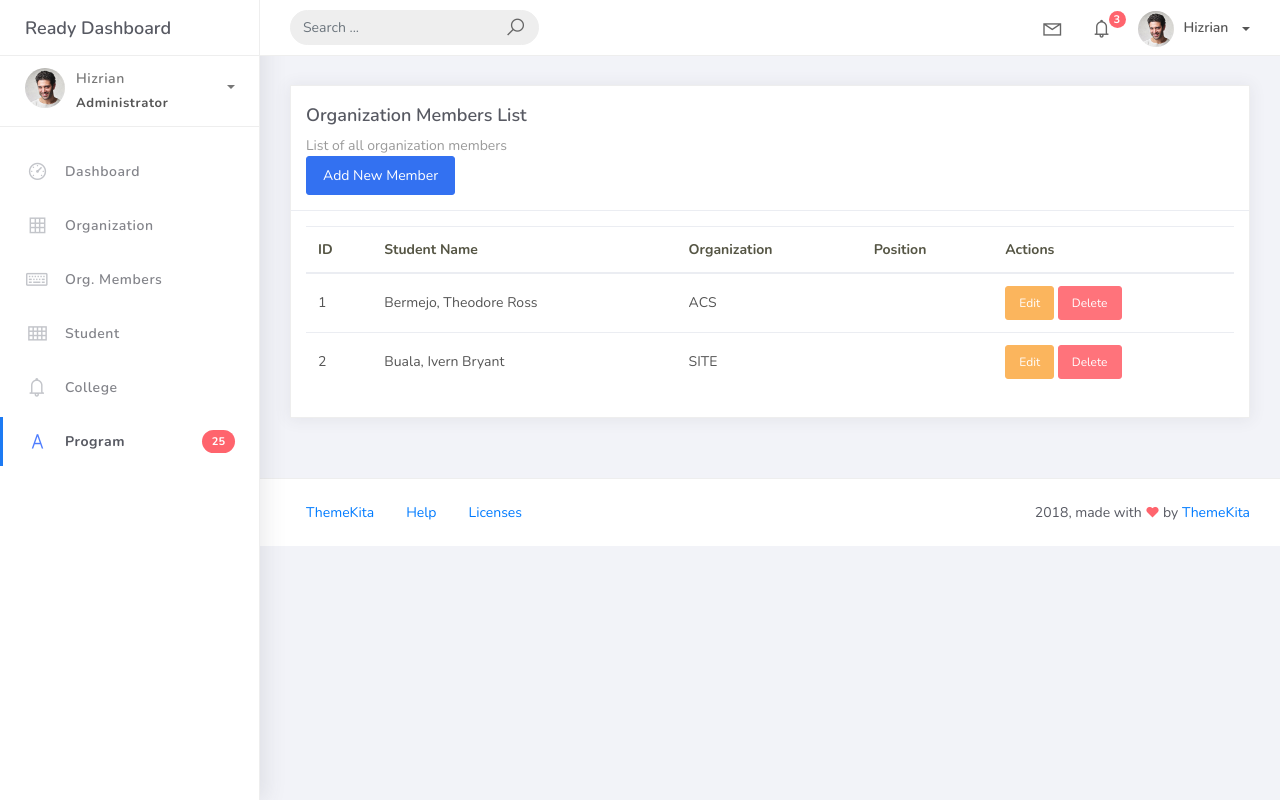
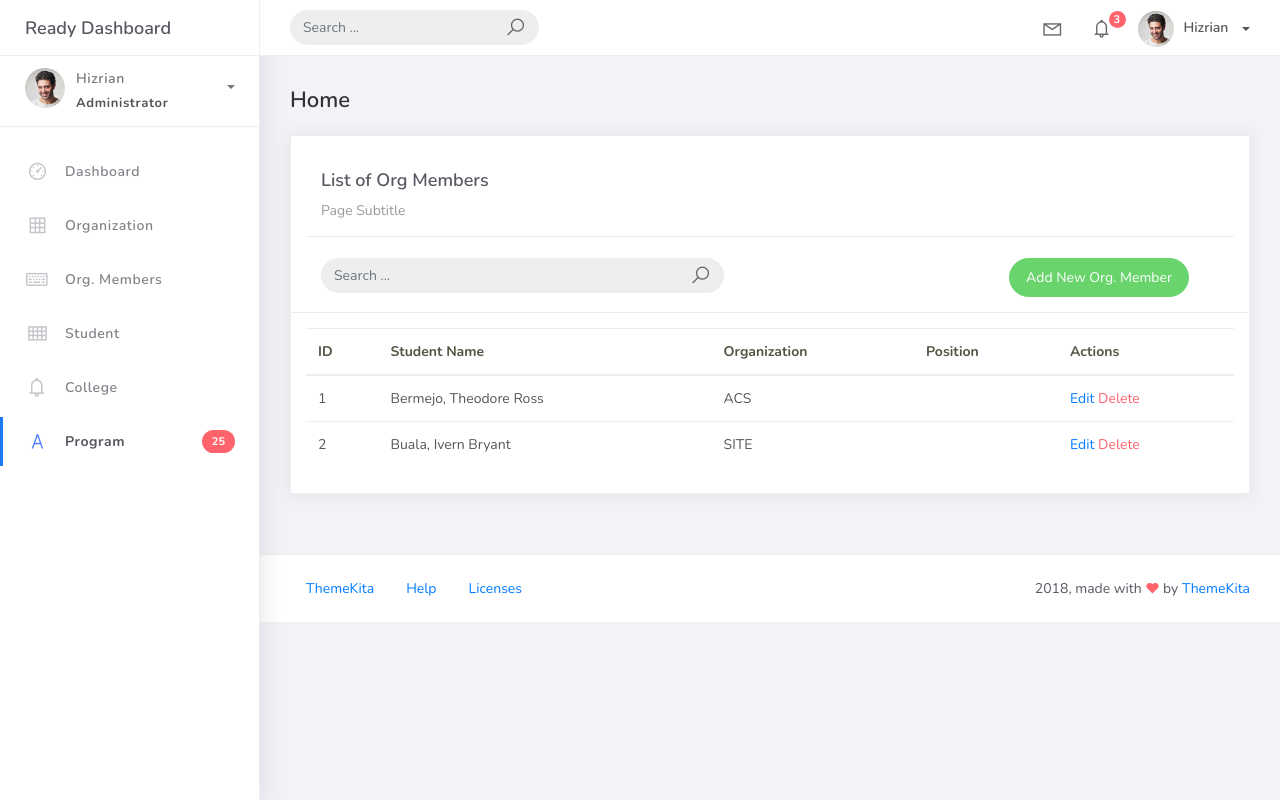
Before and after one commit to Theodore-Ross-18/psusphere, a Django app: page /orgmember/ in a window 1280 px wide. Run offline with Django 5.2, Linux system fonts and the light colour scheme; data comes from the database, SQL or seed files in the repository; both versions use the stored data as it was before the commit; some libraries are stand-ins or nearby versions.

Commit message:
Fixed Org. Member

```diff
--- a/projectsite/studentorg/admin.py
+++ b/projectsite/studentorg/admin.py
@@ -19,7 +19,7 @@ class StudentAdmin(admin.ModelAdmin):
 # admin.site.register(OrgMember)
 @admin.register(OrgMember)
 class OrgMemberAdmin(admin.ModelAdmin):
-    list_display = ("student", "get_member_program", "organization", "date_joined",)
+    list_display = ("student", "get_member_program", "organization")
 
     search_fields = ("student_lastname", "student_firstname",)
 
--- a/projectsite/studentorg/forms.py
+++ b/projectsite/studentorg/forms.py
@@ -12,6 +12,10 @@ class OrganizationForm(ModelForm):
         model = Organization
         fields = "__all__"
 
+class OrgMemberForm(forms.ModelForm):
+    class Meta:
+        model = OrgMember
+        fields = ['student', 'organization']
 
 class StudentForm(forms.ModelForm):
     class Meta:
--- a/projectsite/studentorg/models.py
+++ b/projectsite/studentorg/models.py
@@ -44,4 +44,3 @@ class Student(BaseModel):
 class OrgMember(BaseModel):
     student = models.ForeignKey(Student, on_delete=models.CASCADE)
     organization = models.ForeignKey(Organization, on_delete=models.CASCADE)
-    date_joined = models.DateField()
--- a/projectsite/studentorg/views.py
+++ b/projectsite/studentorg/views.py
@@ -6,7 +6,7 @@ from django.db.models import Q
 from django.views.generic.list import ListView
 from django.views.generic.edit import CreateView, UpdateView, DeleteView
 from studentorg.models import Organization, Student, OrgMember, College, Program
-from studentorg.forms import OrganizationForm, StudentForm, CollegeForm, ProgramForm
+from studentorg.forms import OrganizationForm, OrgMemberForm, StudentForm, CollegeForm, ProgramForm
 
 from django.urls import reverse_lazy
 from django.utils.decorators import method_decorator
@@ -25,13 +25,14 @@ class OrganizationList(ListView):
     template_name = 'org_list.html'
     paginate_by = 5
 
-    def get_queryset(self, *args, **kwargs):
-        qs = super(OrganizationList, self).get_queryset(*args, **kwargs)
-        if self.request.GET.get("q") != None:
-            query = self.request.GET.get('q')
-            qs = qs.filter(Q(name__icontains=query) |
-                            Q(description__icontains=query))
-        return qs
+    def get_queryset(self):
+        queryset = super().get_queryset()
+        query = self.request.GET.get('q', '')  # Get the search query from the GET request
+        if query:
+            # Filter the organizations based on the query
+            queryset = queryset.filter(name__icontains=query)
+        return queryset
+
 
 class OrganizationCreateView(CreateView):
     model = Organization
@@ -57,21 +58,34 @@ class OrgMemberList(ListView):
     template_name = 'orgmember_list.html'
     paginate_by = 5
 
+    def get_queryset(self, *args, **kwargs):
+        qs = super(OrgMemberList, self).get_queryset(*args, **kwargs)
+        query = self.request.GET.get('q')  # Get the search query
+
+        if query:
+            qs = qs.filter(
+                Q(student__lastname__icontains=query) |  # Searching by student last name
+                Q(student__firstname__icontains=query) |  # Searching by student first name
+                Q(organization__name__icontains=query)    # Searching by organization name
+            )
+        return qs
+
+
 class OrgMemberCreateView(CreateView):
     model = OrgMember
-    form_class = OrganizationForm
-    template_name = 'org_add.html'
+    form_class = OrgMemberForm
+    template_name = 'orgmember_add.html'
     success_url = reverse_lazy('orgmember-list')
 
 class OrgMemberUpdateView(UpdateView):
     model = OrgMember
-    form_class = OrganizationForm
-    template_name = 'org_edit.html'
+    form_class = OrgMemberForm
+    template_name = 'orgmember_edit.html'
     success_url = reverse_lazy('orgmember-list')
 
 class OrgMemberDeleteView(DeleteView):
     model = OrgMember
-    template_name = 'org_del.html'
+    template_name = 'orgmember_del.html'
     success_url = reverse_lazy('orgmember-list')
 
 # Student
@@ -83,18 +97,18 @@ class StudentList(ListView):
 class StudentCreateView(CreateView):
     model = Student
     form_class = StudentForm
-    template_name = 'org_add.html'
+    template_name = 'student_add.html'
     success_url = reverse_lazy('student-list')
 
 class StudentUpdateView(UpdateView):
     model = Student
     form_class = StudentForm
-    template_name = 'org_edit.html'
+    template_name = 'student_edit.html'
     success_url = reverse_lazy('student-list')
 
 class StudentDeleteView(DeleteView):
     model = Student
-    template_name = 'org_del.html'
+    template_name = 'student_del.html'
     success_url = reverse_lazy('student-list')
 
 # College
@@ -106,18 +120,18 @@ class CollegeList(ListView):
 class CollegeCreateView(CreateView):
     model = College
     form_class = CollegeForm
-    template_name = 'org_add.html'
+    template_name = 'college_add.html'
     success_url = reverse_lazy('college-list')
 
 class CollegeUpdateView(UpdateView):
     model = College
     form_class = CollegeForm
-    template_name = 'org_edit.html'
+    template_name = 'college_edit.html'
     success_url = reverse_lazy('college-list')
 
 class CollegeDeleteView(DeleteView):
     model = College
-    template_name = 'org_del.html'
+    template_name = 'college_del.html'
     success_url = reverse_lazy('college-list')
 
 # Program
@@ -138,16 +152,16 @@ class ProgramList(ListView):
 class ProgramCreateView(CreateView):
     model = Program
     form_class = ProgramForm
-    template_name = 'org_add.html'
+    template_name = 'program_add.html'
     success_url = reverse_lazy('program-list')
 
 class ProgramUpdateView(UpdateView):
     model = Program
     form_class = ProgramForm
-    template_name = 'org_edit.html'
+    template_name = 'program_edit.html'
     success_url = reverse_lazy('program-list')
 
 class ProgramDeleteView(DeleteView):
     model = Program
-    template_name = 'org_del.html'
+    template_name = 'program_del.html'
     success_url = reverse_lazy('program-list')
--- a/projectsite/templates/includes/pagination.html
+++ b/projectsite/templates/includes/pagination.html
@@ -9,7 +9,7 @@
                     </li>
                 {% else %}
                     <li class="page-item disabled">
-                        <span class="page-link">First</span>
+                        <a class="page-link" href="?q={{ request.GET.q }}&page=1">First</a>
                     </li>
                 {% endif %}
 
--- a/projectsite/templates/org_list.html
+++ b/projectsite/templates/org_list.html
@@ -14,7 +14,7 @@
 
                     <div class="col-md-12 row">
                         <div class="col-md-6">
-                            <form class="navbar-left navbar-form nav-search mr-md-3" action="{% url 'organization-list' %}">
+                            <form class="navbar-left navbar-form nav-search mr-md-3" action="{% url 'organization-list' %}?q={{ request.GET.q }}">
                                 <div class="input-group">
                                     <input type="text" placeholder="Search ..." class="form-control" name="q" />
                                     <div class="input-group-append">
--- a/projectsite/templates/orgmember_list.html
+++ b/projectsite/templates/orgmember_list.html
@@ -5,13 +5,39 @@
 {% block content %}
 <div class="content">
     <div class="container-fluid">
+        <h4 class="page-title">Home</h4>
         <div class="row">
             <div class="col-md-12">
                 <div class="card">
                     <div class="card-header">
-                        <h4 class="card-title">Organization Members List</h4>
-                        <p class="card-category">List of all organization members</p>
-                        <a href="{% url 'orgmember-add' %}" class="btn btn-primary">Add New Member</a>
+                        <div class="card-header">
+                            <div class="card-title">List of Org Members</div>
+                            <div class="card-category">Page Subtitle</div>
+                        </div>
+                        <!-- <a href="{% url 'orgmember-add' %}" class="btn btn-primary">Add New Member</a> -->
+                        <br />
+                        <div class="col-md-12 row">
+                            <div class="col-md-6">
+                                <form class="navbar-left navbar-form nav-search mr-md-3" action="{% url 'orgmember-list' %}?q={{ request.GET.q }}">
+                                    <div class="input-group">
+                                        <input type="text" placeholder="Search ..." class="form-control" name="q" value="{{ request.GET.q }}" />
+                                        <div class="input-group-append">
+                                            <span class="input-group-text">
+                                                <i class="la la-search search-icon"></i>
+                                            </span>
+                                        </div>
+                                    </div>
+                                </form>
+                            </div>
+
+                            <div class="col-md-6">
+                                <div class="pull-right">
+                                    <a href="{% url 'orgmember-add' %}" class="btn btn-success btn-rounded">
+                                        Add New Org. Member
+                                    </a>
+                                </div>
+                            </div>
+                        </div>
                     </div>
                     <div class="card-body">
                         <div class="table-responsive">
@@ -32,9 +58,13 @@
                                         <td>{{ member.student }}</td>
                                         <td>{{ member.organization }}</td>
                                         <td>{{ member.position }}</td>
-                                        <td>
+                                        <!-- <td>
                                             <a href="{% url 'orgmember-update' member.pk %}" class="btn btn-warning btn-sm">Edit</a>
                                             <a href="{% url 'orgmember-delete' member.pk %}" class="btn btn-danger btn-sm">Delete</a>
+                                        </td> -->
+                                        <td>
+                                            <a href="{% url 'orgmember-update' member.pk %}">Edit</a>
+                                            <a href="{% url 'orgmember-delete' member.pk %}" class="text-danger">Delete</a>
                                         </td>
                                     </tr>
                                     {% empty %}
```
Also changed, not shown: projectsite/templates/orgmember_add.html (added, +32 -0 lines), projectsite/templates/orgmember_del.html (added, +33 -0 lines), projectsite/templates/orgmember_edit.html (added, +32 -0 lines), projectsite/db.sqlite3, projectsite/studentorg/migrations/0002_remove_orgmember_date_joined.py (added).
